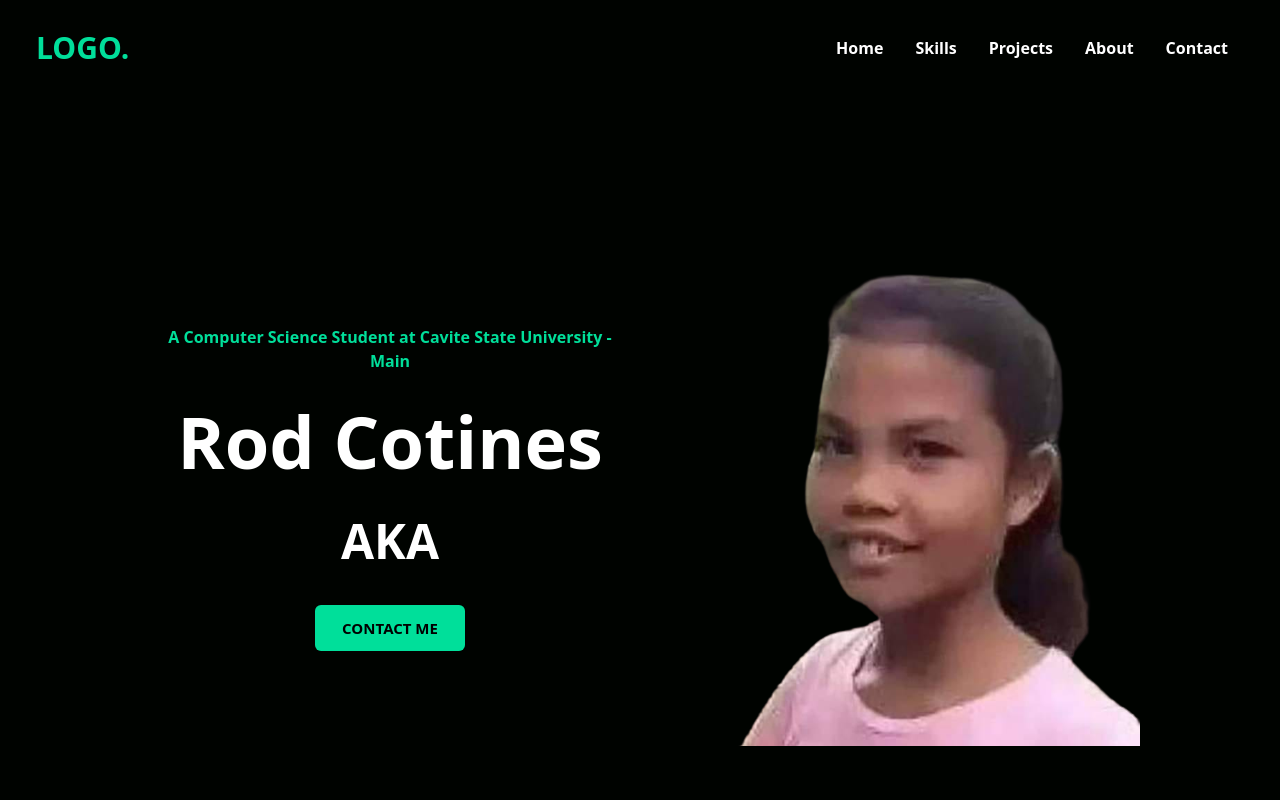
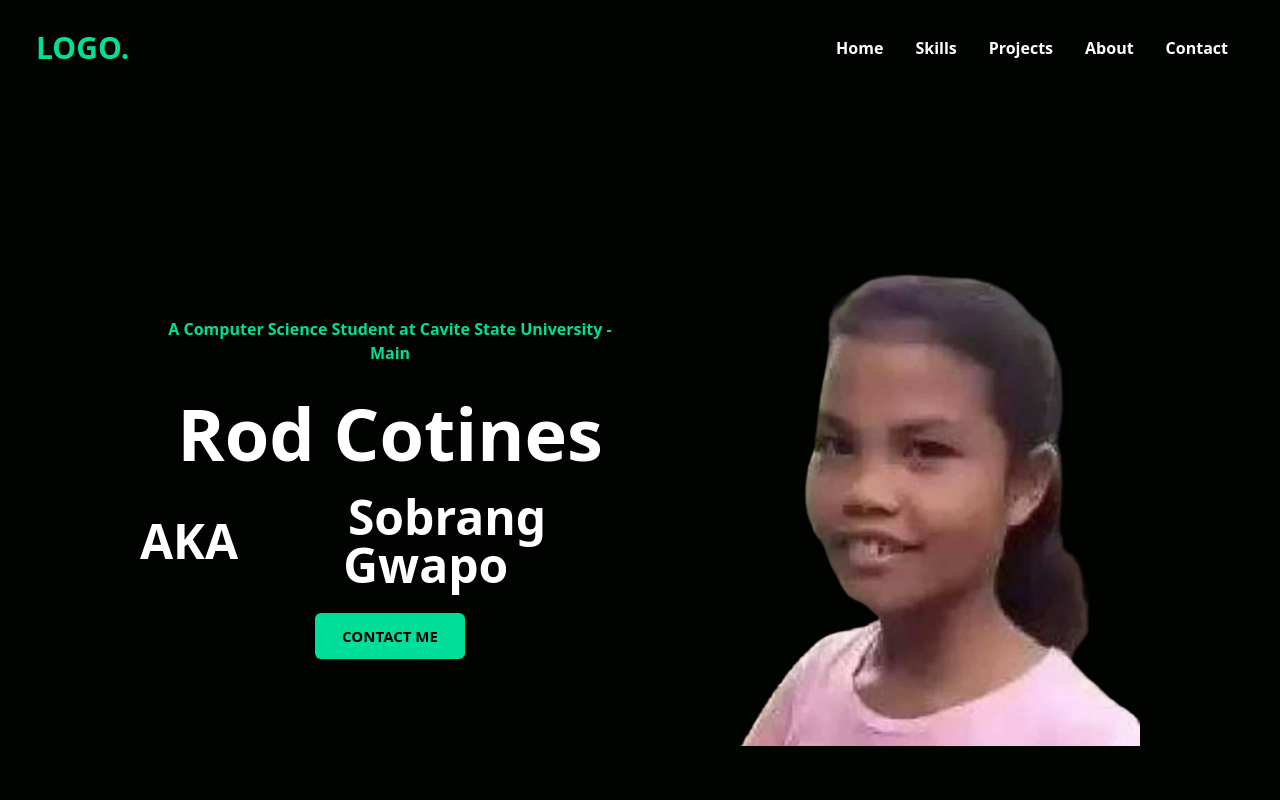
Before and after one commit to Ayenzcc/portfolio, a React (Vite) app: page / in a window 1280 px wide. Shown: the top 800 px of the page. Built offline with nearby package versions, Linux system fonts and the light colour scheme.

Commit message:
npm install react-type-animation

```diff
--- a/package.json
+++ b/package.json
@@ -13,7 +13,8 @@
     "framer-motion": "^10.12.21",
     "react": "^18.2.0",
     "react-dom": "^18.2.0",
-    "react-icons": "^4.10.1"
+    "react-icons": "^4.10.1",
+    "react-type-animation": "^3.1.0"
   },
   "devDependencies": {
     "@types/react": "^18.2.14",
--- a/src/components/Hero.jsx
+++ b/src/components/Hero.jsx
@@ -1,5 +1,5 @@
 import React from "react";
-// import Typed from "react-typed";
+import { TypeAnimation } from "react-type-animation";
 import { motion } from "framer-motion";
 
 const Hero = () => {
@@ -37,13 +37,23 @@ const Hero = () => {
               animate={{ x: 0, opacity: 1 }}
               transition={{ ease: "easeOut", duration: 1 }}
             >
-              {/* <Typed
-                className="md:text-5xl sm:text-4xl text-xl font-bold pl-2"
-                strings={["POGI", "GWAPO", "SHEESH", "Ayenz pogi"]}
-                typeSpeed={120}
-                backSpeed={130}
-                loop
-              /> */}
+              <TypeAnimation
+                sequence={[
+                  // Same substring at the start will only be typed out once, initially
+                  "POGI",
+                  1000, // wait 1s before replacing "Mice" with "Hamsters"
+                  "Gwapo",
+                  1000,
+                  "Sobrang Pogi",
+                  1000,
+                  "Sobrang Gwapo",
+                  1000,
+                ]}
+                wrapper="span"
+                speed={50}
+                className=" md:text-5xl sm:text-4xl text-xl font-bold ml-4"
+                repeat={Infinity}
+              />
             </motion.div>
           </div>
           <motion.button
```
Also changed, not shown: 1 other file (tests, documents, lock files or other folders).
